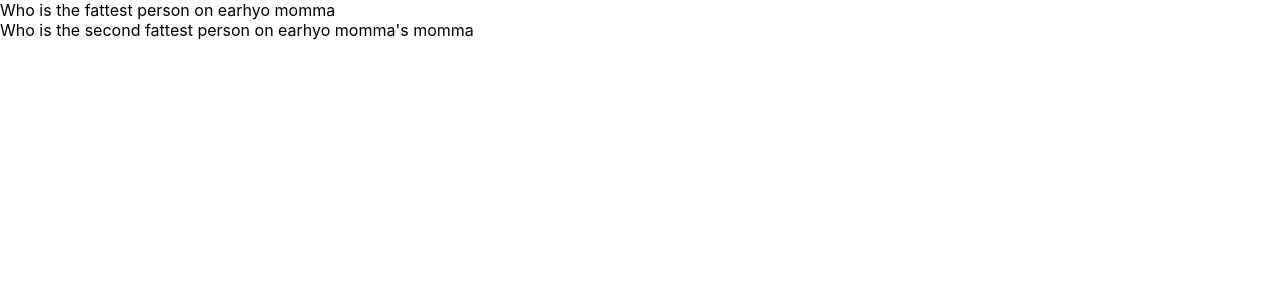
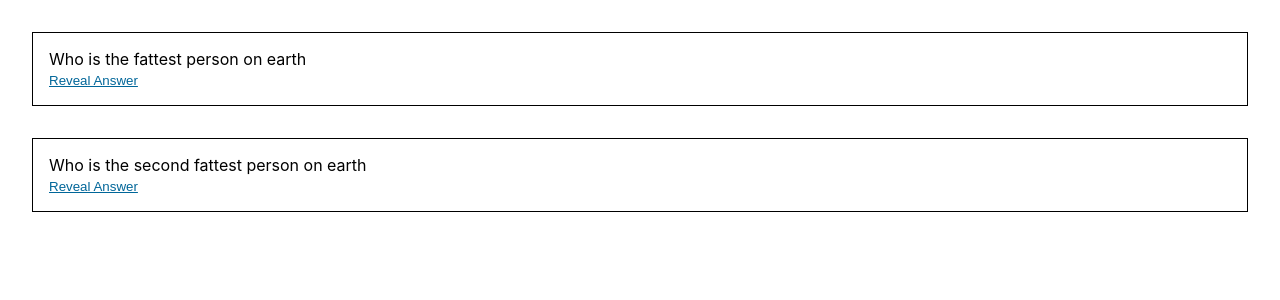
Before and after one commit to legharir/flashcards, a React (Create React App) app: page / in a window 1280 px wide. Shown: the top 300 px of the page. Built offline with nearby package versions, Linux system fonts and the light colour scheme.

Commit message:
Basic styling and hide/reveal functionality

```diff
--- a/package.json
+++ b/package.json
@@ -9,6 +9,7 @@
     "react": "^17.0.2",
     "react-dom": "^17.0.2",
     "react-scripts": "4.0.3",
+    "styled-components": "^5.3.1",
     "web-vitals": "^1.1.2"
   },
   "scripts": {
--- a/src/App.js
+++ b/src/App.js
@@ -1,16 +1,19 @@
-import Flashcards from './Flashcards'
+import Flashcards from "./Flashcards";
 
 const fla = [
-  {question: "Who is the fattest person on earh", answer: "yo momma"},
-  {question: "Who is the second fattest person on earh", answer: "yo momma's momma"}
-]
+  { question: "Who is the fattest person on earth", answer: "yo momma" },
+  {
+    question: "Who is the second fattest person on earth",
+    answer: "yo momma's momma",
+  },
+];
 
 function App() {
   return (
     <div>
-      <Flashcards flashcards={fla}/>
+      <Flashcards flashcards={fla} />
     </div>
-  )
+  );
 }
 
 export default App;
--- a/src/Flashcard.js
+++ b/src/Flashcard.js
@@ -1,10 +1,28 @@
-function Flashcard({flashcard}) {
-    return (
-        <div>
-            {flashcard.question}
-            {flashcard.answer}
-        </div>
-    )
+import { useState } from "react";
+import styled from "styled-components";
+
+const Container = styled.div`
+  border: 1px solid black;
+  margin: 2em;
+  padding: 1em;
+`;
+
+function Flashcard({ flashcard }) {
+  const [answerVisibility, setAnswerVisibility] = useState(false);
+
+  const onAnswerVisibilityToggleClicked = () => {
+    setAnswerVisibility((answerVisibility) => !answerVisibility);
+  };
+
+  return (
+    <Container>
+      <div>{flashcard.question}</div>
+      <button className="link-button" onClick={onAnswerVisibilityToggleClicked}>
+        {answerVisibility ? "Hide Answer" : "Reveal Answer"}
+      </button>
+      <div>{answerVisibility && <span>{flashcard.answer}</span>}</div>
+    </Container>
+  );
 }
 
 export default Flashcard;
--- a/src/index.css
+++ b/src/index.css
@@ -11,3 +11,12 @@ code {
   font-family: source-code-pro, Menlo, Monaco, Consolas, 'Courier New',
     monospace;
 }
+
+.link-button {
+  background: none!important;
+  border: none;
+  padding: 0!important;
+  color: #069;
+  text-decoration: underline;
+  cursor: pointer;
+}
```
Also changed, not shown: 1 other file (tests, documents, lock files or other folders).
